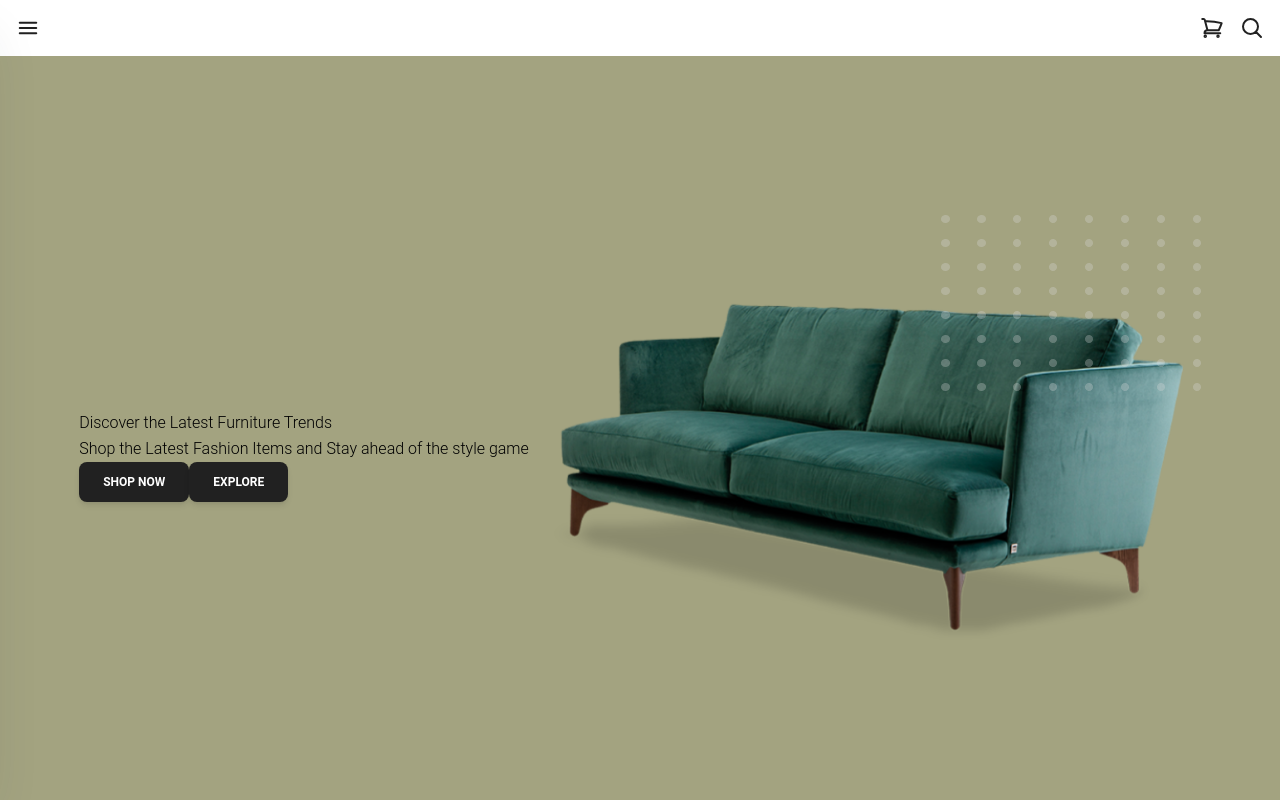
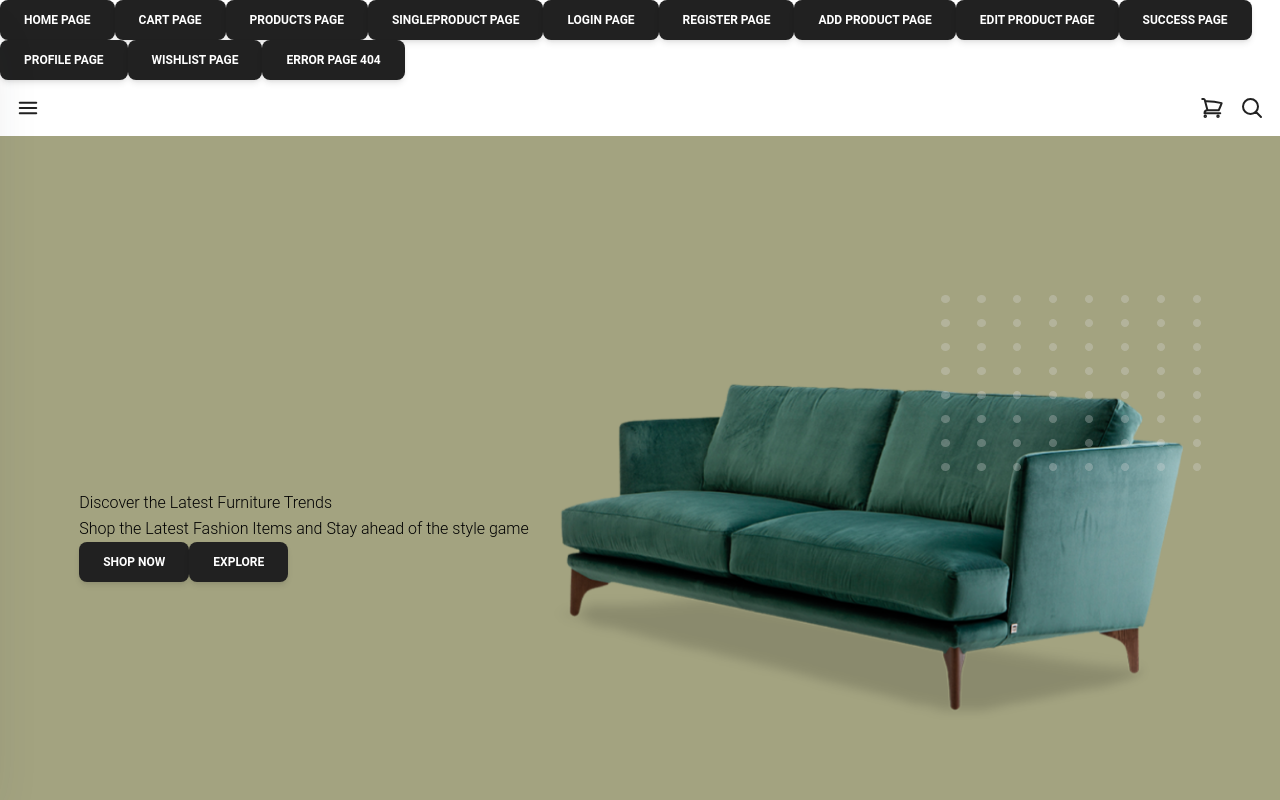
Before and after one commit to Harshrai1023/FurniExpert, a React (Vite) app: page / in a window 1280 px wide. Shown: the top 800 px of the page. Built offline with nearby package versions, Linux system fonts and the light colour scheme.

Commit message:
temp navlinks

```diff
--- a/src/App.jsx
+++ b/src/App.jsx
@@ -1,8 +1,11 @@
-import { Navigate, Route, Routes } from "react-router-dom";
-import { user } from "./Data";
+import { Button } from "@material-tailwind/react";
+import { NavLink, Navigate, Route, Routes } from "react-router-dom";
+import { isAdmin, user } from "./Data";
 import CustomFooter from "./components/CustomFooter";
 import MobileNav from "./components/MobileNav";
+import { AddProductPage } from "./pages/AddProductPage";
 import { CartPage } from "./pages/CartPage";
+import { EditProductPage } from "./pages/EditProductPage";
 import { ErrorPage404 } from "./pages/ErrorPages";
 import { HomePage } from "./pages/HomePage";
 import { LoginPage } from "./pages/LoginPage";
@@ -26,8 +29,21 @@ export default function App() {
     "/products/:category",
   ];
 
-  return (
-
+  return (<>
+      <div>
+        <NavLink to="/"><Button>Home Page</Button></NavLink>
+        <NavLink to="/cart"><Button>Cart Page</Button></NavLink>
+        <NavLink to="/products"><Button>Products Page</Button></NavLink>
+        <NavLink to="/product/:id"><Button>SingleProduct Page</Button></NavLink>
+        <NavLink to="/login"><Button>Login Page</Button></NavLink>
+        <NavLink to="/register"><Button>Register Page</Button></NavLink>
+        <NavLink to="/addproduct"><Button>Add Product Page</Button></NavLink>
+        <NavLink to="/editproduct/:id"><Button>Edit Product Page</Button></NavLink>
+        <NavLink to="/success"><Button>Success Page</Button></NavLink>
+        <NavLink to="/profile"><Button>Profile Page</Button></NavLink>
+        <NavLink to="/wishlist"><Button>Wishlist Page</Button></NavLink>
+        <NavLink to="*"><Button>Error Page 404</Button></NavLink>
+      </div>
       <Routes>
         <Route path="/" element={<><MobileNav /><HomePage /><CustomFooter /></>} />
         <Route path="/cart" element={<><MobileNav /><CartPage /><CustomFooter /></>} />
@@ -36,6 +52,8 @@ export default function App() {
 
         <Route path="/login" element={user ? <Navigate to="/" replace /> : <LoginPage />} />
         <Route path="/register" element={user ? <Navigate to="/" replace /> :<RegisterPage />} />
+        <Route path="/addproduct" element={isAdmin ? <AddProductPage /> : <Navigate to="/" replace />} />
+        <Route path="/editproduct/:id" element={isAdmin ? <EditProductPage /> : <Navigate to="/" replace />} />
 
         <Route path="/success" element={<><MobileNav /><SuccessPage /><CustomFooter /></>} />
         <Route path="/profile" element={<><MobileNav /><ProfilePage /><CustomFooter /></>} />
@@ -43,5 +61,6 @@ export default function App() {
         <Route path="*" element={<ErrorPage404 />} />
       </Routes>
 
+  </>
   );
 }
```
